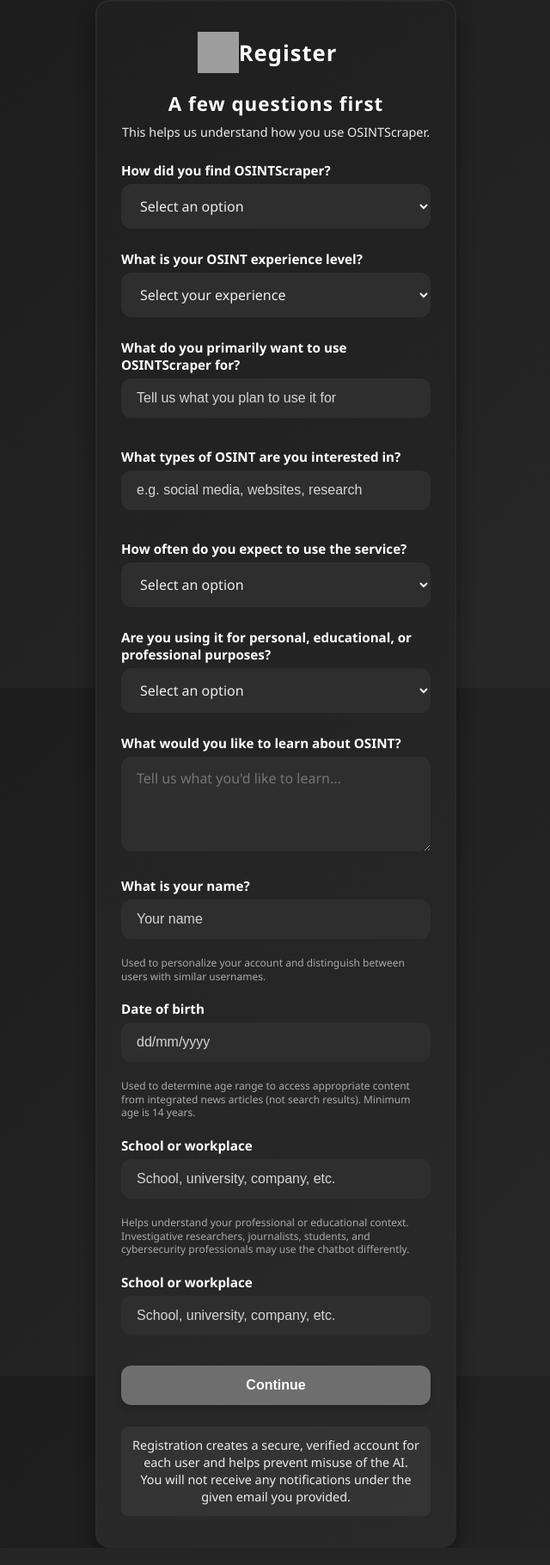
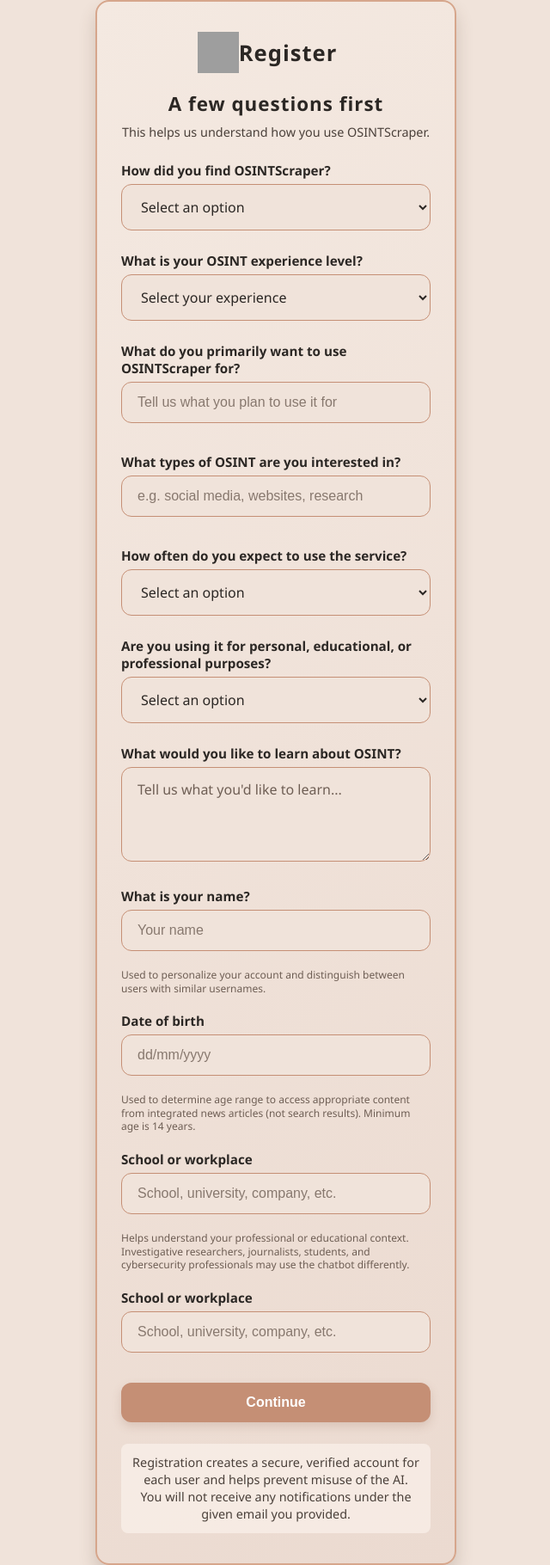
Before and after one commit to Novelintel/Novelintel, a PHP site: page /Register/Register.html in a window 1280 px wide. Shown: the whole page at 86% size, without its empty margins (319-959 px from the left). Run offline with PHP 8.4, Linux system fonts and the light colour scheme; grey boxes are pictures that could not be loaded.

Commit message:
Update styles.css

```diff
--- a/OSINTScraper/Register/styles.css
+++ b/OSINTScraper/Register/styles.css
@@ -1,13 +1,14 @@
 :root {
-  --body-bg: linear-gradient(135deg, #1a1a1a 0%, #222222 50%, #2a2a2a 100%);
-  --panel-bg: #1f1f1f;
-  --panel-gradient: linear-gradient(145deg, #1f1f1f, #2a2a2a);
-  --input-bg: #2e2e2e;
-  --button-bg: #6e6e6e;
-  --button-hover: #888888;
-  --border: 2px solid #2a2a2a;
-  --text-light: #eee;
-  --text-dark: #fff;
+  --body-bg: linear-gradient(135deg, #F0E3DA 100%, #F4E9E1 100%, #E5C5B2 100%);
+  --panel-bg: #F4E9E1;
+  --panel-gradient: linear-gradient(145deg, #F4E9E1, #EBDAD0);
+  --input-bg: #F0E3DA;
+  --button-bg: #C58F75;
+  --button-hover: #B57D65;
+  --border: 2px solid #D6A68C;
+  --input-border: #C58F75;
+  --text-light: #4A403A;
+  --text-dark: #2B2724;
 }
 
 * {
@@ -16,9 +17,15 @@
   box-sizing: border-box;
 }
 
+html,
+body {
+  background-color: #F0E3DA;
+}
+
 body {
   min-height: 100vh;
   background: var(--body-bg);
+  background-attachment: fixed;
   font-family: "Segoe UI", Helvetica, sans-serif;
   display: flex;
   justify-content: center;
@@ -37,7 +49,7 @@ body {
   background: var(--panel-gradient);
   padding: 35px 28px;
   border-radius: 16px;
-  box-shadow: 0 12px 20px rgba(0,0,0,0.4);
+  box-shadow: 0 12px 20px rgba(91, 66, 52, 0.2);
   border: var(--border);
   color: var(--text-light);
   transition: transform 0.3s ease;
@@ -67,48 +79,62 @@ body {
   width: 100%;
   padding: 14px 18px;
   margin-bottom: 15px;
-  border: none;
+  border: 1px solid var(--input-border);
   border-radius: 12px;
   background: var(--input-bg);
-  color: var(--text-light);
+  color: var(--text-dark);
   font-size: 1em;
-  transition: box-shadow 0.3s ease, transform 0.2s ease;
+  transition: box-shadow 0.3s ease, transform 0.2s ease, background 0.3s ease;
 }
 
 .register-container input::placeholder {
-  color: #ffffff;
+  color: #6E5E54;
   opacity: 0.8;
 }
 
 .register-container input:focus {
   outline: none;
-  box-shadow: 0 0 0 3px rgba(136, 136, 136, 0.5);
+  border-color: var(--button-hover);
+  box-shadow: 0 0 0 3px rgba(197, 143, 117, 0.25);
   transform: scale(1.02);
+  background: #F0E3DA;
 }
 
 .register-container button {
   width: 100%;
   padding: 14px;
   background: var(--button-bg);
-  color: var(--text-dark);
+  color: #FFFFFF;
   font-weight: bold;
   font-size: 16px;
   border: none;
   border-radius: 12px;
   cursor: pointer;
   transition: background 0.3s, box-shadow 0.3s, transform 0.2s;
-  box-shadow: 0 4px 8px rgba(0,0,0,0.2);
+  box-shadow: 0 4px 8px rgba(91, 66, 52, 0.2);
+  animation: buttonPulse 3s infinite ease-in-out;
 }
 
 .register-container button:hover {
   background: var(--button-hover);
-  box-shadow: 0 6px 12px rgba(0,0,0,0.3);
+  box-shadow: 0 6px 12px rgba(91, 66, 52, 0.25);
   transform: translateY(-2px);
 }
 
 .register-container button:focus {
   outline: none;
-  box-shadow: 0 0 0 3px rgba(136, 136, 136, 0.5);
+  box-shadow: 0 0 0 3px rgba(197, 143, 117, 0.3);
+}
+
+@keyframes buttonPulse {
+  0%,
+  100% {
+    box-shadow: 0 4px 8px rgba(91, 66, 52, 0.16);
+  }
+
+  50% {
+    box-shadow: 0 6px 16px rgba(197, 143, 117, 0.3);
+  }
 }
 
 .or-divider {
@@ -165,7 +191,7 @@ body {
 .register-info {
   margin-top: 25px;
   padding: 12px;
-  background: rgba(255,255,255,0.05);
+  background: rgba(255, 248, 242, 0.55);
   border-radius: 8px;
   font-size: 0.9em;
   color: var(--text-light);
@@ -450,10 +485,10 @@ body {
   width: 100%;
   padding: 14px 18px;
   margin-bottom: 5px;
-  border: none;
+  border: 1px solid var(--input-border);
   border-radius: 12px;
   background: var(--input-bg);
-  color: var(--text-light);
+  color: var(--text-dark);
   font-size: 1em;
   font-family: inherit;
 }
@@ -466,13 +501,14 @@ body {
 .onboarding-question select:focus,
 .onboarding-question textarea:focus {
   outline: none;
-  box-shadow: 0 0 0 3px rgba(136, 136, 136, 0.5);
+  border-color: var(--button-hover);
+  box-shadow: 0 0 0 3px rgba(197, 143, 117, 0.25);
 }
 
 .onboarding-question small {
   display: block;
   margin-top: 5px;
-  color: #aaa;
+  color: #6E5E54;
   font-size: 0.75em;
   line-height: 1.3;
 }
@@ -481,19 +517,20 @@ body {
   width: 100%;
   padding: 14px;
   background: var(--button-bg);
-  color: var(--text-dark);
+  color: #FFFFFF;
   font-weight: bold;
   font-size: 16px;
   border: none;
   border-radius: 12px;
   cursor: pointer;
   transition: background 0.3s, box-shadow 0.3s, transform 0.2s;
-  box-shadow: 0 4px 8px rgba(0,0,0,0.2);
+  box-shadow: 0 4px 8px rgba(91, 66, 52, 0.2);
+  animation: buttonPulse 3s infinite ease-in-out;
 }
 
 #continueOnboarding:hover {
   background: var(--button-hover);
-  box-shadow: 0 6px 12px rgba(0,0,0,0.3);
+  box-shadow: 0 6px 12px rgba(91, 66, 52, 0.25);
   transform: translateY(-2px);
 }
 
@@ -509,10 +546,48 @@ body {
   transition: opacity 0.6s ease, transform 0.6s ease;
 }
 
-html, body {
-  background-color: #1a1a1a;
+input,
+textarea,
+select,
+input[type="text"],
+input[type="email"],
+input[type="password"],
+input[type="date"],
+input[type="number"],
+input[type="tel"],
+input[type="url"],
+input[type="search"],
+input[type="file"] {
+  border: 1px solid #C58F75 !important;
+  background-color: #F0E3DA !important;
+  color: #2B2724 !important;
+  border-radius: 12px;
+  box-sizing: border-box;
 }
 
-body {
-  background-attachment: fixed;
+input::placeholder,
+textarea::placeholder {
+  color: #6E5E54 !important;
+  opacity: 1;
 }
+
+input:focus,
+textarea:focus,
+select:focus {
+  outline: none;
+  border: 1px solid #B57D65 !important;
+  box-shadow: 0 0 0 3px rgba(197, 143, 117, 0.22);
+}
+
+input[type="file"]::file-selector-button {
+  background: #D6A68C;
+  color: #2B2724;
+  border: none;
+  border-radius: 10px;
+  padding: 10px 14px;
+  cursor: pointer;
+}
+
+input[type="file"]::file-selector-button:hover {
+  background: #C58F75;
+}
```
Also changed, not shown: other parts of OSINTScraper/Register/styles.css (+44 -30 lines).
